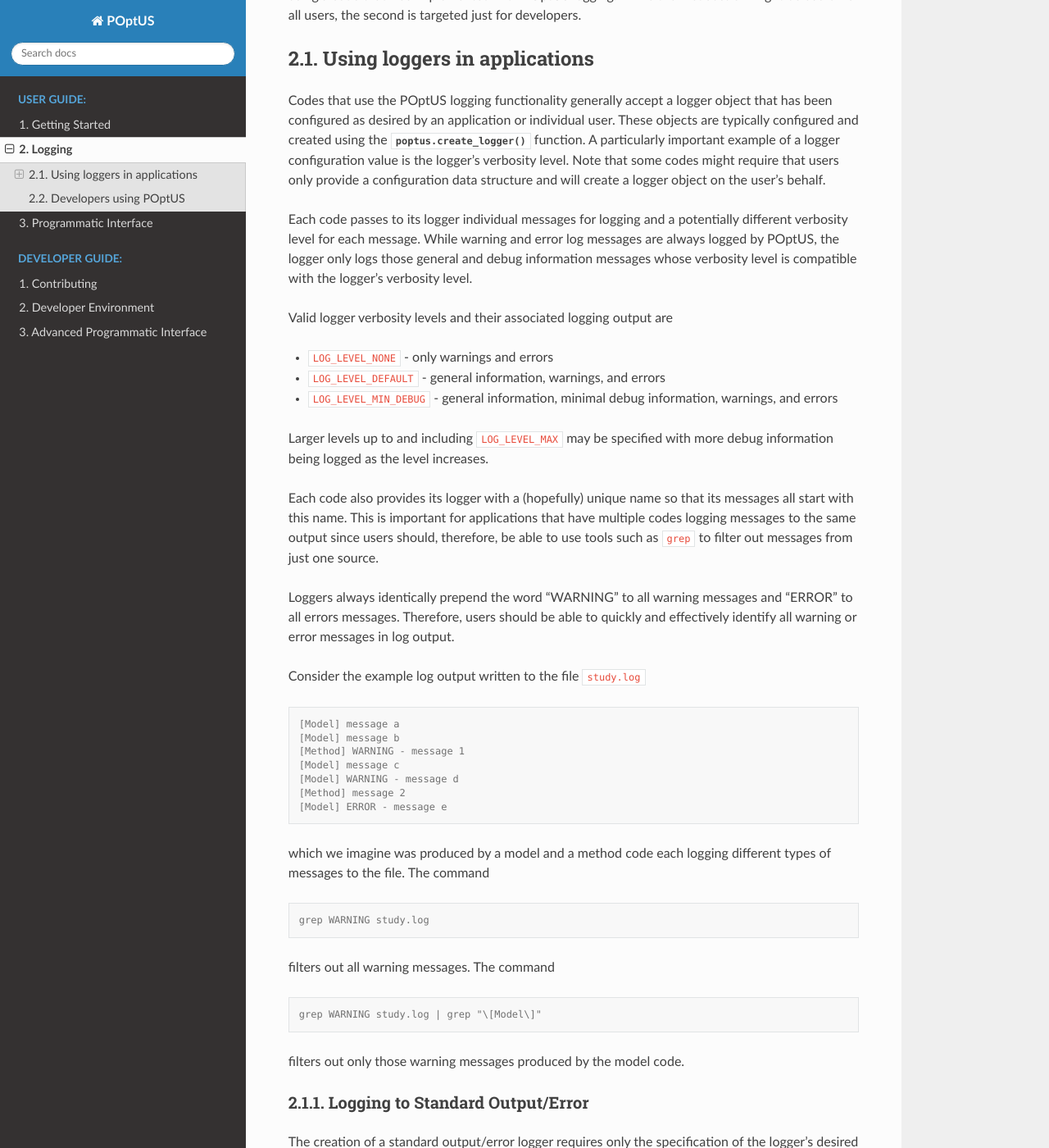
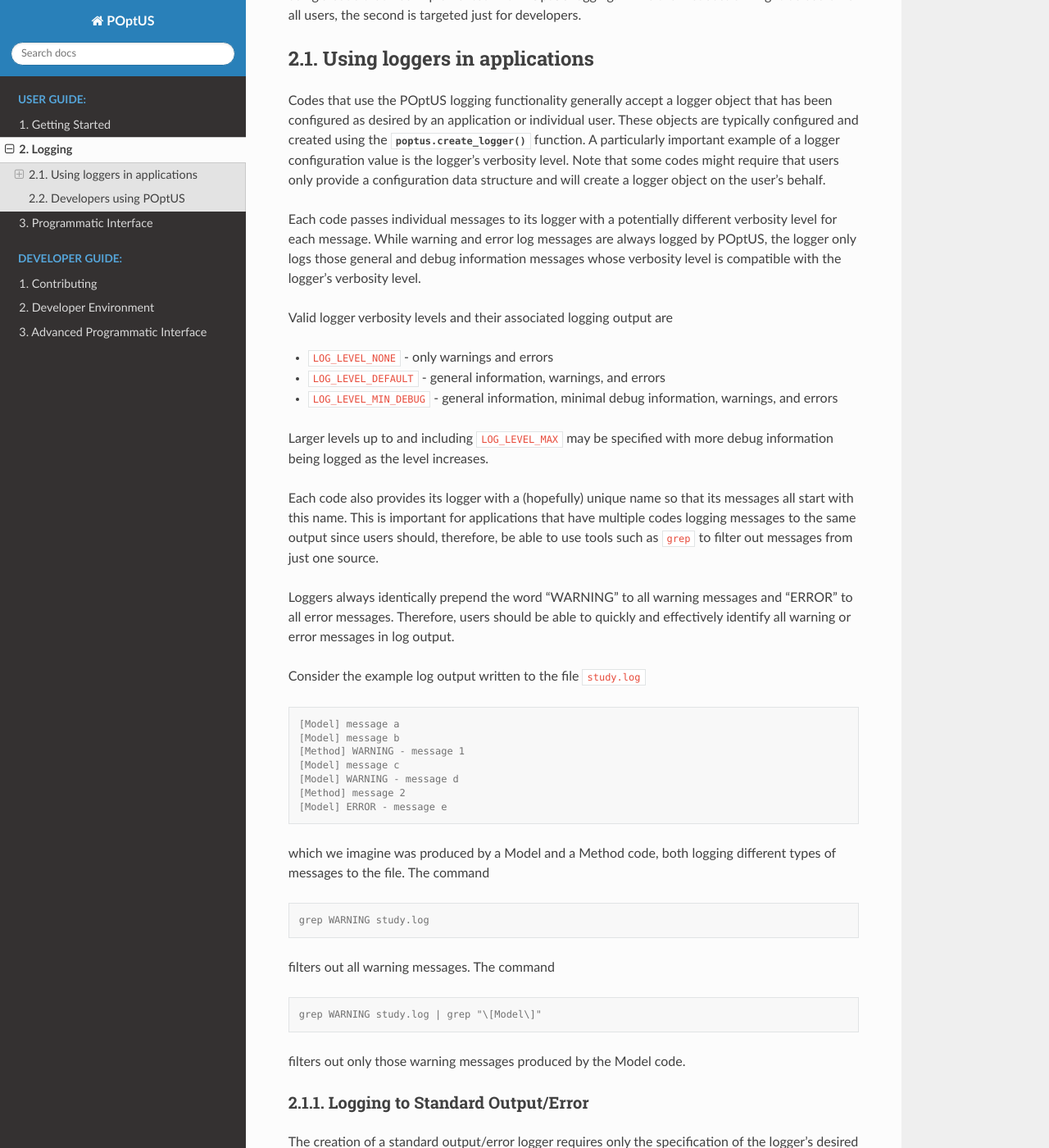
Before and after one commit to POptUS/POptUS, a Sphinx documentation site: the page built from docs/logging.rst, in a window 1280 px wide and 1400 px high, scrolled down 201 px. Shown: the whole window at 82% size. Built offline with Sphinx 7.4.7 and the Read the Docs theme 3.1.0, drawn with Linux system fonts in a browser that asks for light colours; the version number could not be read and is left out; some of the changed text lies outside the part shown.

Commit message:
Minor edits

```diff
--- a/docs/logging.rst
+++ b/docs/logging.rst
@@ -16,7 +16,7 @@ logger configuration value is the logger's verbosity level.  Note that some
 codes might require that users only provide a configuration data structure and
 will create a logger object on the user's behalf.
 
-Each code passes to its logger individual messages for logging and a potentially
+Each code passes individual messages to its logger with a potentially
 different verbosity level for each message.  While warning and error log
 messages are always logged by |poptus|, the logger only logs those general and
 debug information messages whose verbosity level is compatible with the logger's
@@ -39,7 +39,7 @@ therefore, be able to use tools such as ``grep`` to filter out messages from
 just one source.
 
 Loggers always identically prepend the word "WARNING" to all warning messages
-and "ERROR" to all errors messages.  Therefore, users should be able to quickly
+and "ERROR" to all error messages.  Therefore, users should be able to quickly
 and effectively identify all warning or error messages in log output.
 
 Consider the example log output written to the file ``study.log``
@@ -54,7 +54,7 @@ Consider the example log output written to the file ``study.log``
     [Method] message 2
     [Model] ERROR - message e
 
-which we imagine was produced by a model and a method code each logging
+which we imagine was produced by a Model and a Method code, both logging
 different types of messages to the file.  The command
 
 .. code:: console
@@ -67,7 +67,7 @@ filters out all warning messages.  The command
 
     grep WARNING study.log | grep "\[Model\]"
 
-filters out only those warning messages produced by the model code.
+filters out only those warning messages produced by the Model code.
 
 Logging to Standard Output/Error
 ^^^^^^^^^^^^^^^^^^^^^^^^^^^^^^^^
```
Also changed, not shown: other parts of docs/logging.rst (+3 -3 lines), docs/index.rst (+4 -3 lines).
